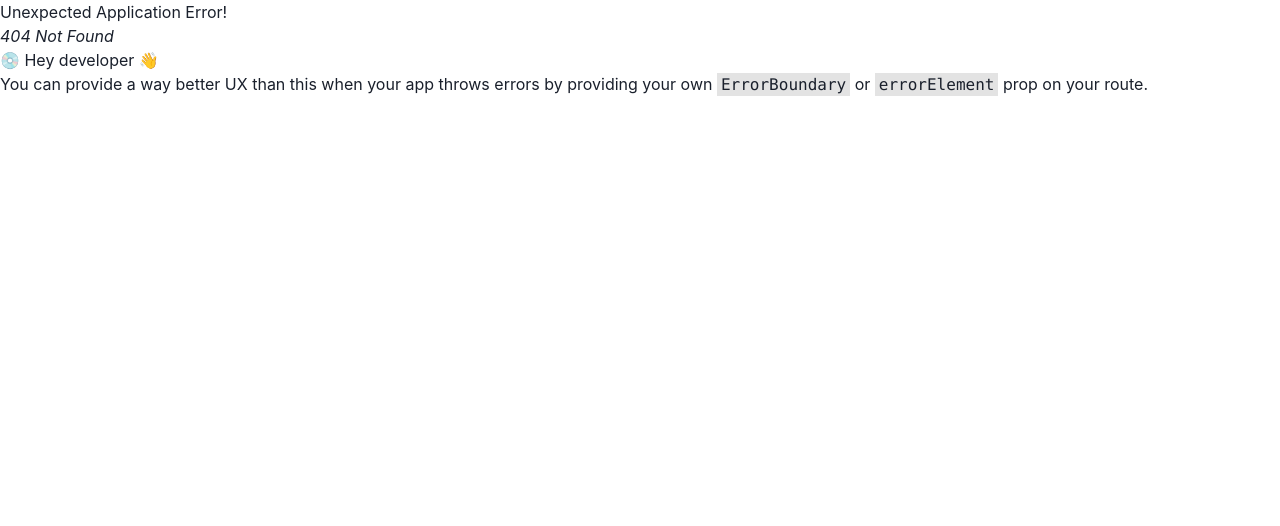
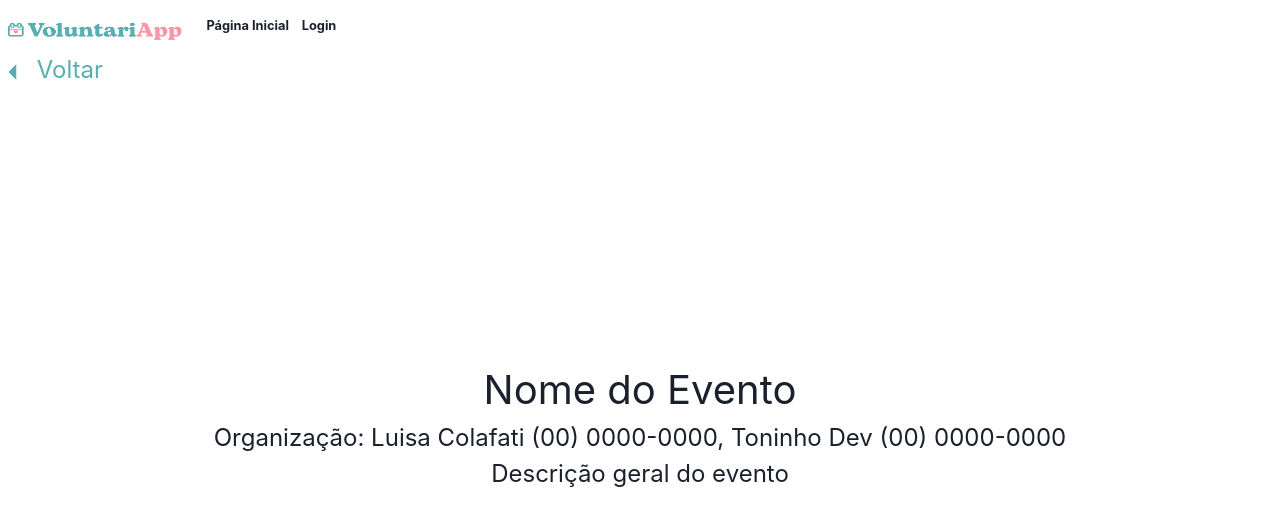
Before and after one commit to Projetos-UNICAMP/voluntariapp, a React (Vite) app: page /event-info in a window 1280 px wide. Before the commit this address had no page. Shown: the top 526 px of the page. Built offline with nearby package versions, Linux system fonts and the light colour scheme.

Commit message:
fazendo pagina de evento

```diff
--- /dev/null
+++ b/src/pages/EventInfo.tsx
@@ -0,0 +1,29 @@
+import { Flex, Spacer, Text } from '@chakra-ui/react';
+import TopMenu from '../Components/TopMenu/TopMenu';
+import { useNavigate } from 'react-router-dom';
+
+const EventInfo = () => {
+  const navigate = useNavigate();
+  return (
+    <Flex flexDir="column" w="100vw" h="100vh">
+      <TopMenu mt="2vh"></TopMenu>
+      <Flex flexDir="row" mt="3" ml="0.6vw" onClick={() => navigate('/')} align='center'>
+        <svg
+          width="9"
+          height="24"
+          viewBox="0 0 6 12"
+          fill="none"
+          xmlns="http://www.w3.org/2000/svg">
+          <path d="M1 6L5 2V10L1 6Z" fill="#58AFB0" stroke="#58AFB0" />
+        </svg>
+        <Text ml="5" color="#58AFB0" fontSize={24} mb={1}>Voltar</Text>
+      </Flex>
+      <Flex flexDir="column" align={'center'} justify={"end"} h="50vh">
+        <Text fontSize="40">Nome do Evento</Text>
+        <Text fontSize="24">Organização: Luisa Colafati (00) 0000-0000, Toninho Dev (00) 0000-0000</Text>
+        <Text fontSize="24">Descrição geral do evento</Text>
+      </Flex>
+    </Flex>
+  );
+};
+export default EventInfo;
--- a/src/pages/LandingPage.tsx
+++ b/src/pages/LandingPage.tsx
@@ -7,8 +7,11 @@ import FinalButton, {
   ButtonStyleOptions,
 } from '../Components/FinalButton/FinalButton';
 import TopMenu from '../Components/TopMenu/TopMenu';
+import { useNavigate } from 'react-router-dom';
 
-const LandingPage = () => (
+const LandingPage = () => {
+  const navigate = useNavigate();
+  return (
     <RightImageLayoutComponent imageUrl={'src/assets/pens.png'}>
       <TopMenu position="absolute" top="2vh"></TopMenu>
       <Flex flexDir={'column'} verticalAlign={'middle'}>
@@ -47,9 +50,21 @@ const LandingPage = () => (
             onClick={function (): void {
               throw new Error('Function not implemented.');
             }}></FinalButton>
+          <FinalButton
+            label={'event info'}
+            style={{
+              type: ButtonStyleOptions.Secondary,
+              width: '20vw',
+              mt: 4,
+              mb: 4,
+            }}
+            onClick={() => {
+              navigate('/event-info');
+            }}></FinalButton>
         </Flex>
       </Flex>
     </RightImageLayoutComponent>
   );
+};
 
 export default LandingPage;
--- a/src/routes/routes.tsx
+++ b/src/routes/routes.tsx
@@ -1,6 +1,7 @@
 import { createBrowserRouter } from 'react-router-dom';
 import LandingPage from '../pages/LandingPage';
 import SignUpPage from '../pages/SignUpPage';
+import EventInfo from '../pages/EventInfo';
 
 export const browserRouter = createBrowserRouter([
   {
@@ -11,4 +12,8 @@ export const browserRouter = createBrowserRouter([
     path: '/cadastro',
     element: <SignUpPage></SignUpPage>,
   },
+  {
+    path: '/event-info',
+    element: <EventInfo></EventInfo>
+  },
 ]);
```
Lines whose indentation alone changed are shown as unchanged.
